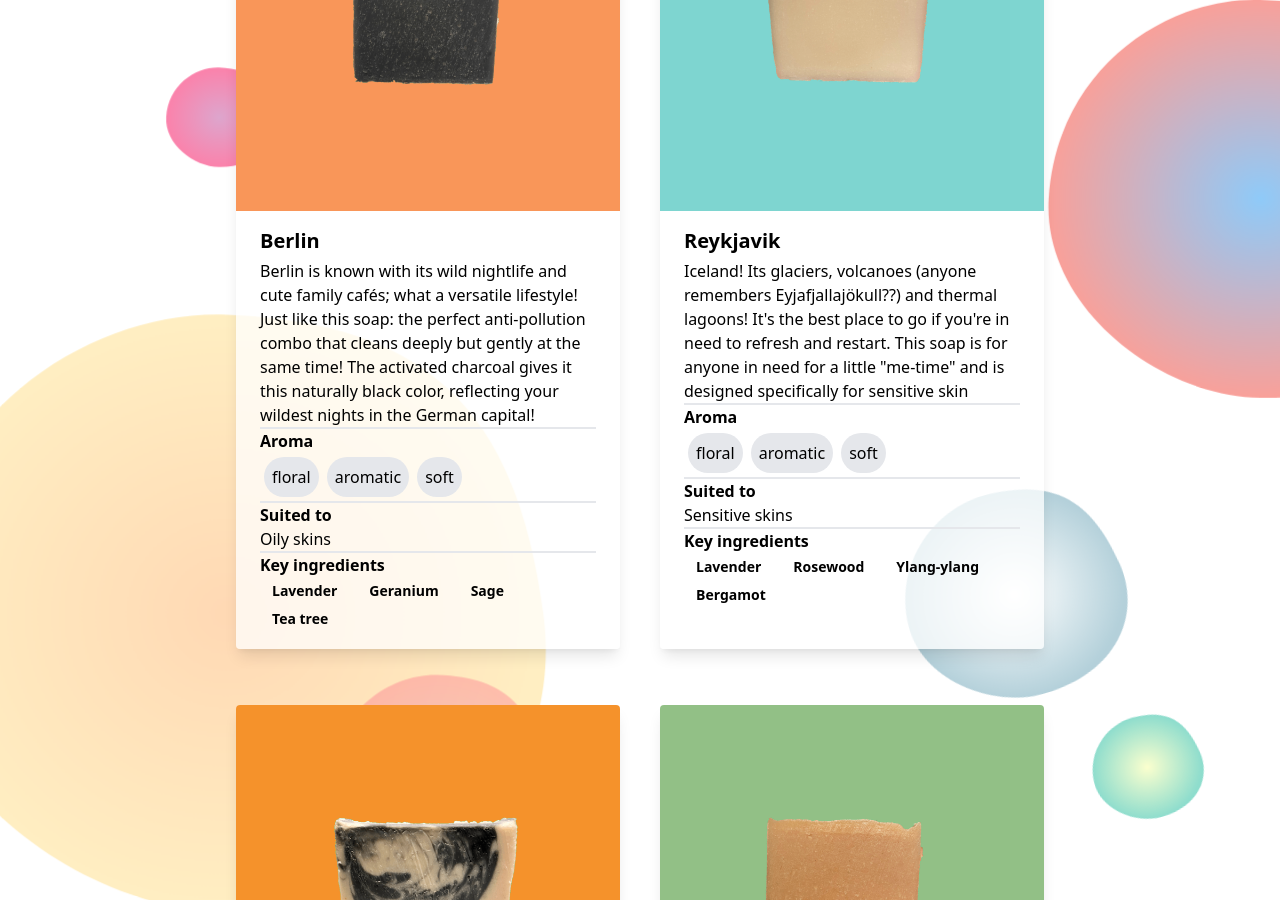
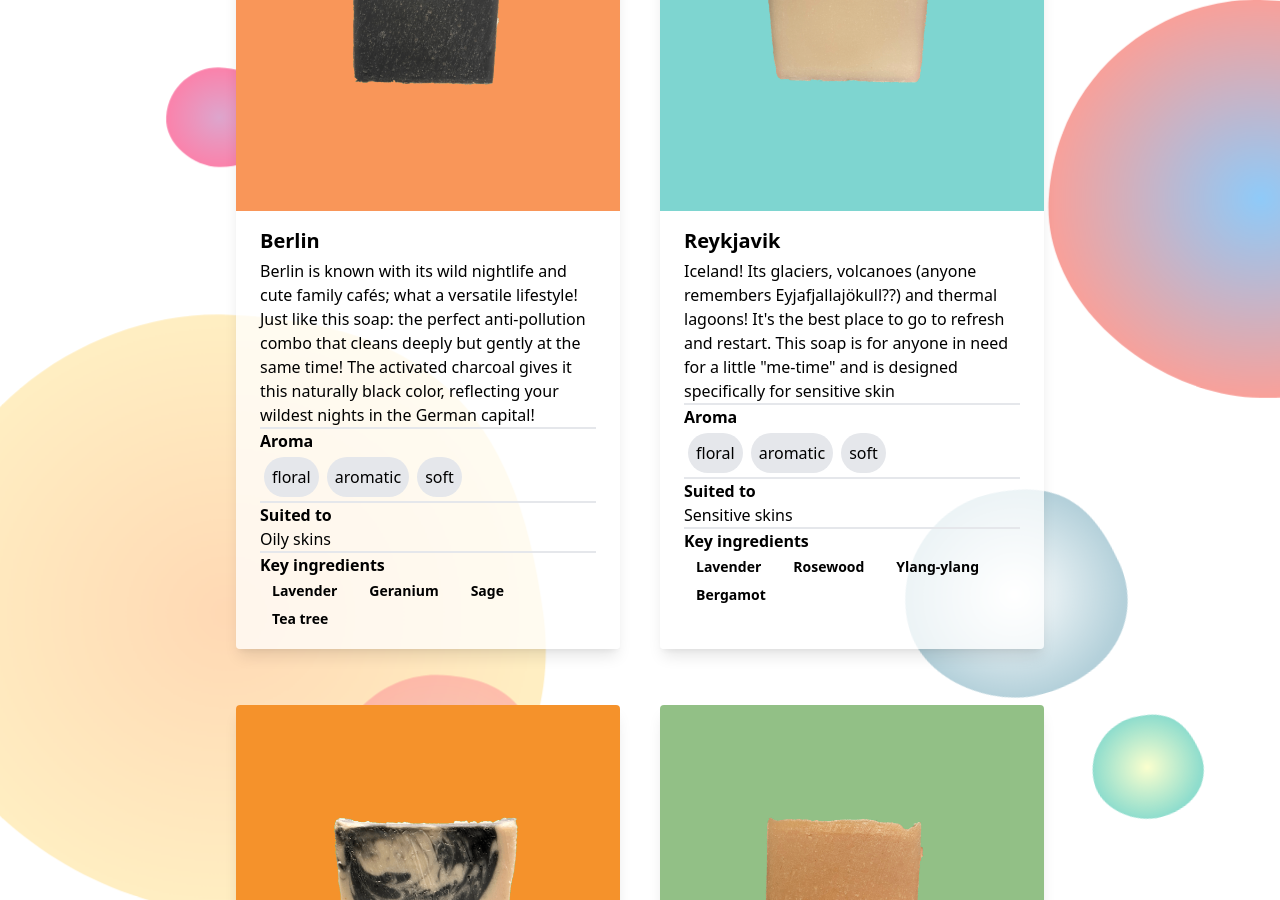
Before and after one commit to trudisoap/itstrudi.com, a Jekyll site: the page built from index.md, in a window 1280 px wide and 900 px high, scrolled down 2859 px. Built offline with Jekyll 4.4.1, drawn with Linux system fonts in a browser that asks for light colours.

Commit message:
Fixed Reykjavik soap description.

```diff
--- a/_data/soaps.yml
+++ b/_data/soaps.yml
@@ -92,7 +92,7 @@ soaps:
           - soft
 
     - name: Reykjavik
-      description: Iceland! Its glaciers, volcanoes (anyone remembers Eyjafjallajökull??) and thermal lagoons! It's the best place to go if you're in need to refresh and restart. This soap is for anyone in need for a little "me-time" and is designed specifically for sensitive skin
+      description: Iceland! Its glaciers, volcanoes (anyone remembers Eyjafjallajökull??) and thermal lagoons! It's the best place to go to refresh and restart. This soap is for anyone in need for a little "me-time" and is designed specifically for sensitive skin
       ingredients:
           - Lavender
           - Rosewood
```
